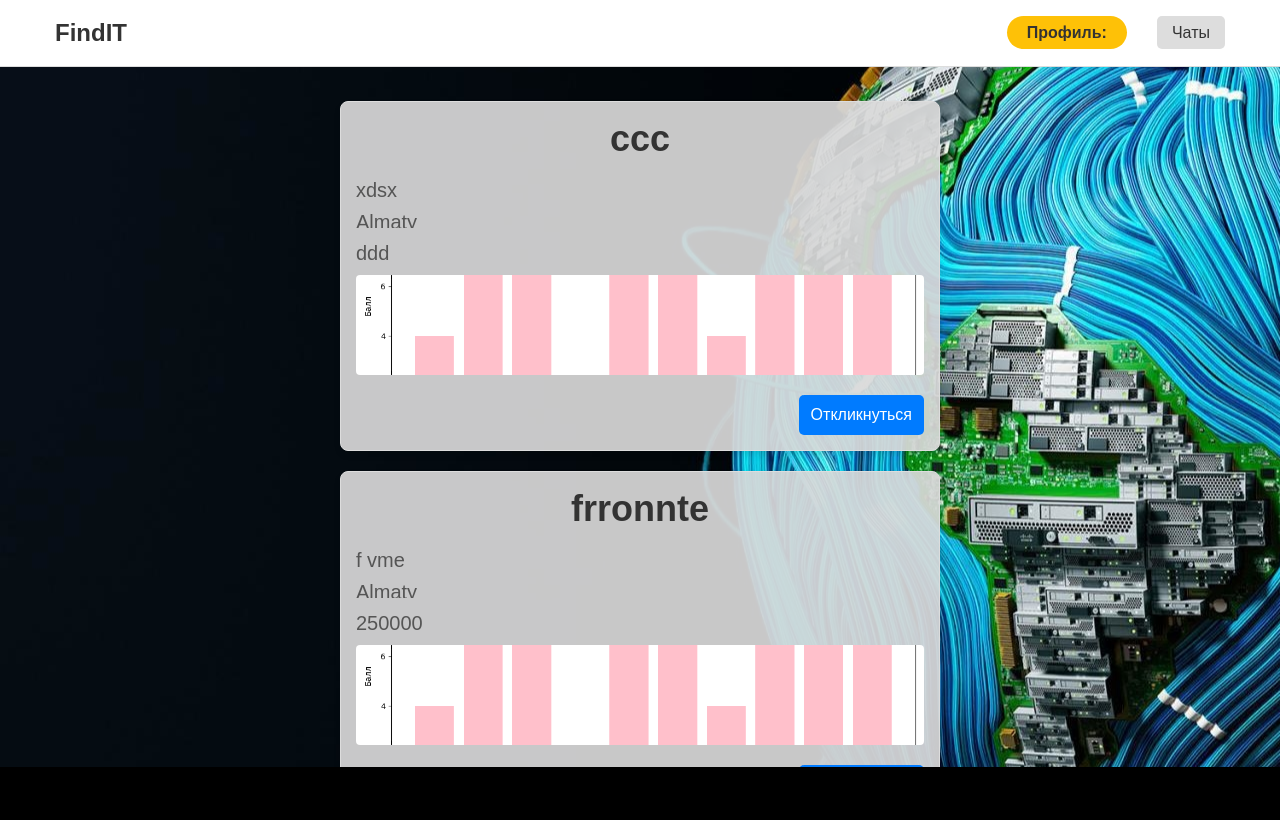
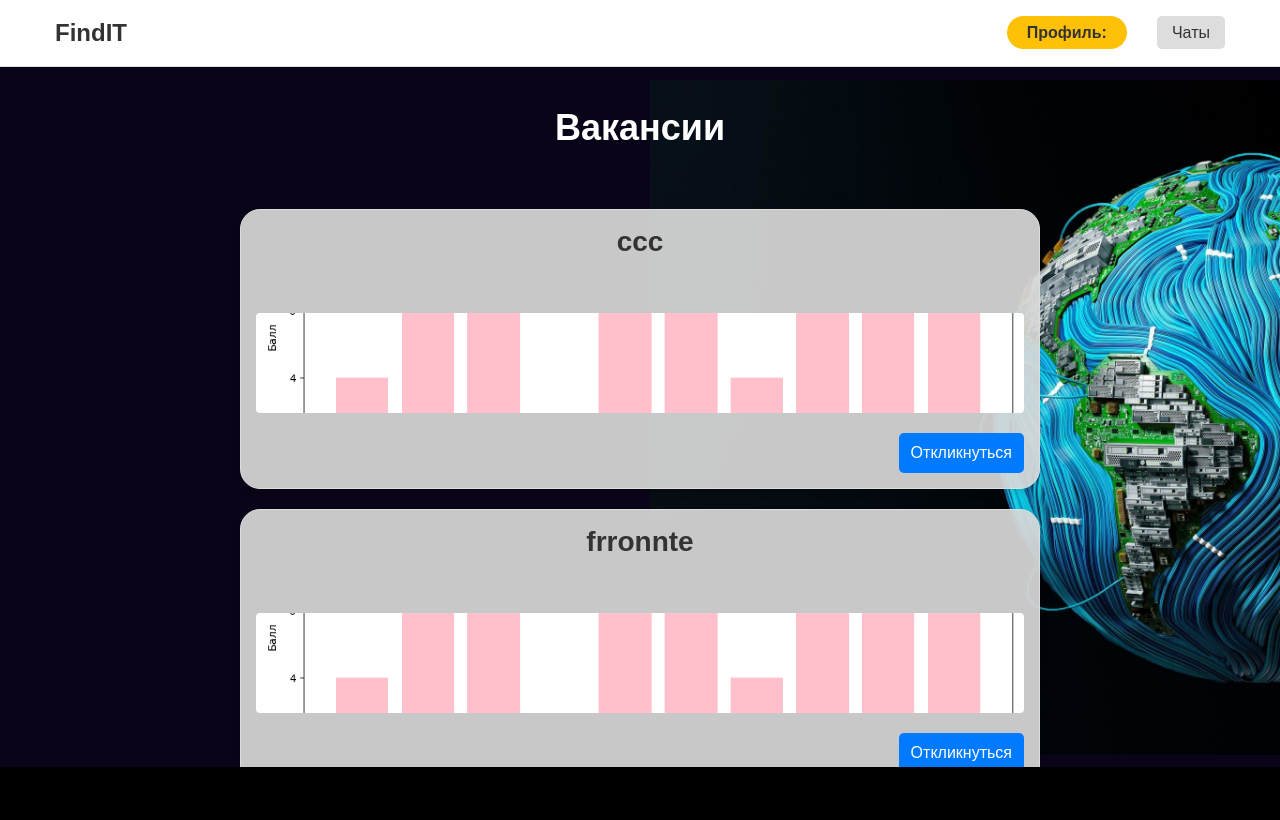
Before and after one commit to zzhaann/FindIT, a Django app: page /job/ in a window 1280 px wide. Shown: the top 820 px of the page. Run offline with Django 4.2, Linux system fonts and the light colour scheme; data comes from the database, SQL or seed files in the repository.

Commit message:
job_list жасадым3.0

```diff
--- a/findit/main/static/main/css/job_list.css
+++ b/findit/main/static/main/css/job_list.css
@@ -3,6 +3,14 @@ body {
     font-family: Arial, sans-serif;
      background-color: rgb(0, 0, 0);
 
+}
+
+.tema {
+    font-size: 36px; /* Увеличенный размер шрифта */
+    color: #333; /* Цвет заголовка */
+    font-weight: bold; /* Жирный текст */
+    margin-bottom: 10px;
+    text-align: center;
 }
 .header{
     background-color: white;
@@ -61,9 +69,10 @@ body {
             align-items: center;
             justify-content: center;
             background: url("/static/main/img/земля.jpg");
-            background-position: 0% ;
-            background-attachment: fixed;
-     gap: 20px;
+    background-size: 1200px;
+    background-position: 650px;
+    background-repeat: no-repeat;
+    background-color: #090417;
 
  }
 
@@ -76,18 +85,26 @@ main .container {
     overflow-y: auto; /* Вертикальная прокрутка */
     padding: 10px; /* Внутренний отступ */
     background-color: rgb(0, 0,0, 0%); /* Фон области прокрутки */
+
 }
+ .Vak {
+    font-size: 36px; /* Увеличенный размер шрифта */
+    color: #ffff; /* Цвет заголовка */
+    font-weight: bold; /* Жирный текст */
+    margin-bottom: 10px;
+    text-align: center; /* Центровка текста */
 
+}
 /* Стили для отдельных объявлений */
 .vaka {
     background-color: rgba(217, 217, 217, 0.92); /* Светлый фон для блока */
     border: 1px solid #ddd; /* Легкая рамка */
-    border-radius: 8px; /* Закругленные углы */
+    border-radius: 20px; /* Закругленные углы */
     padding: 15px; /* Внутренние отступы */
     box-shadow: 0 4px 6px rgba(0, 0, 0, 0.1); /* Тень для объема */
     width: 100%; /* Занимает всю ширину контейнера */
-    max-width: 600px; /* Ограничение ширины */
-    height: 350px; /* Уменьшенная фиксированная высота */
+    max-width: 800px; /* Ограничение ширины */
+    height: 280px; /* Уменьшенная фиксированная высота */
     display: flex; /* Центровка контента внутри */
     flex-direction: column; /* Элементы располагаются по вертикали */
     justify-content: space-between; /* Равномерное распределение внутри */
@@ -96,7 +113,7 @@ main .container {
 
 /* Увеличение заголовка */
 .vaka h3 {
-    font-size: 36px; /* Увеличенный размер шрифта */
+    font-size: 28px; /* Увеличенный размер шрифта */
     color: #333; /* Цвет заголовка */
     font-weight: bold; /* Жирный текст */
     margin-bottom: 10px;
@@ -105,7 +122,7 @@ main .container {
 
 /* Текст объявления */
 .vaka p {
-    font-size: 20px; /* Уменьшенный размер шрифта */
+    font-size: 18px; /* Уменьшенный размер шрифта */
     color: #555; /* Цвет текста */
     margin: 5px 0;
     overflow: hidden; /* Скрывает лишний текст */
--- a/findit/main/templates/main/index.html
+++ b/findit/main/templates/main/index.html
@@ -28,10 +28,10 @@
             </div>
         </div>
     </header>
-
+<h1 class="tema">Вакансии</h1>
     <main>
     <p class="portal-text">Портал поиска  <span>Работы</span></p>
-    <div class="search-section">
+    <div class="search-secкtion">
         <input type="text" class="search-input" placeholder="Поиск работы">
         <button class="search-button">Найти</button>
     </div>
--- a/findit/main/templates/main/job_list.html
+++ b/findit/main/templates/main/job_list.html
@@ -26,6 +26,9 @@
 
     <main>
         <div class="container mt-4">
+            <div class="text-center mb-4">
+                <p class="Vak">Вакансии</p>
+            </div>
             {% if jobs %}
                 {% for el in jobs %}
                     <div class="vaka">
```
